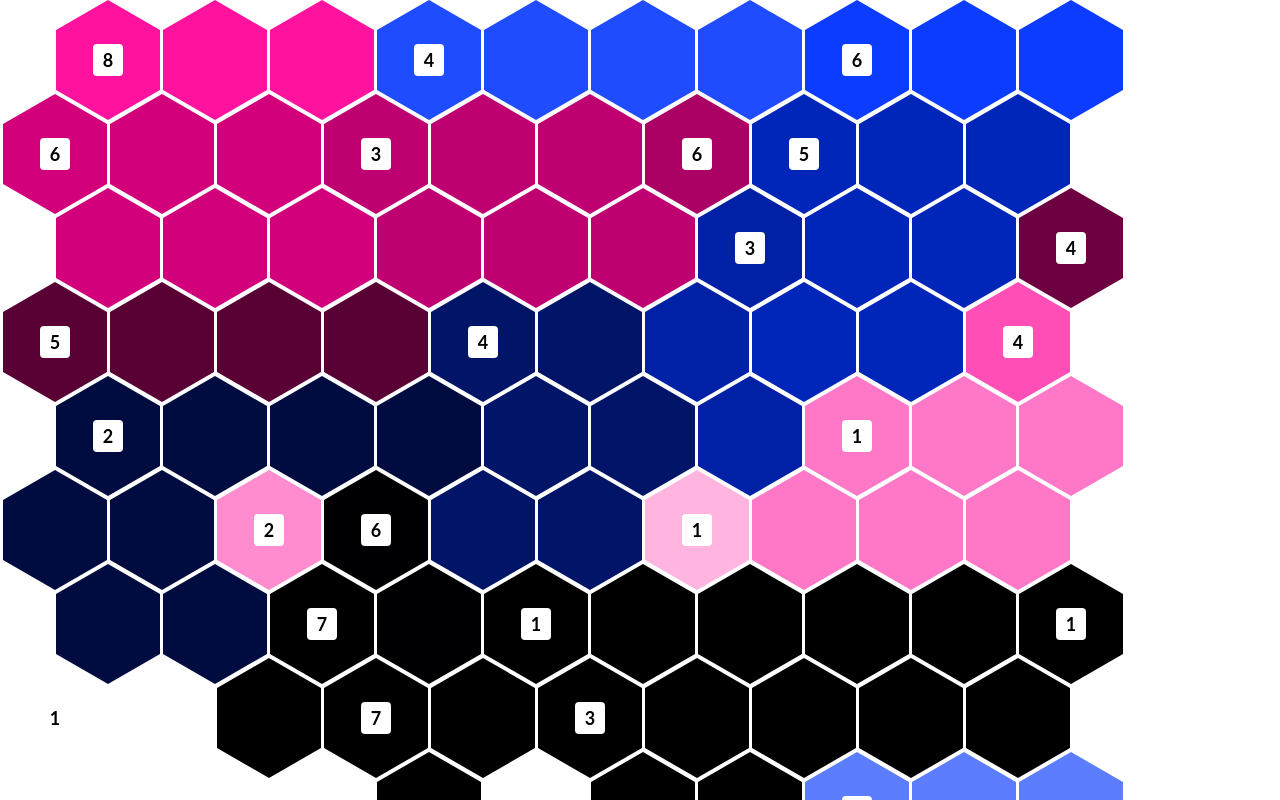
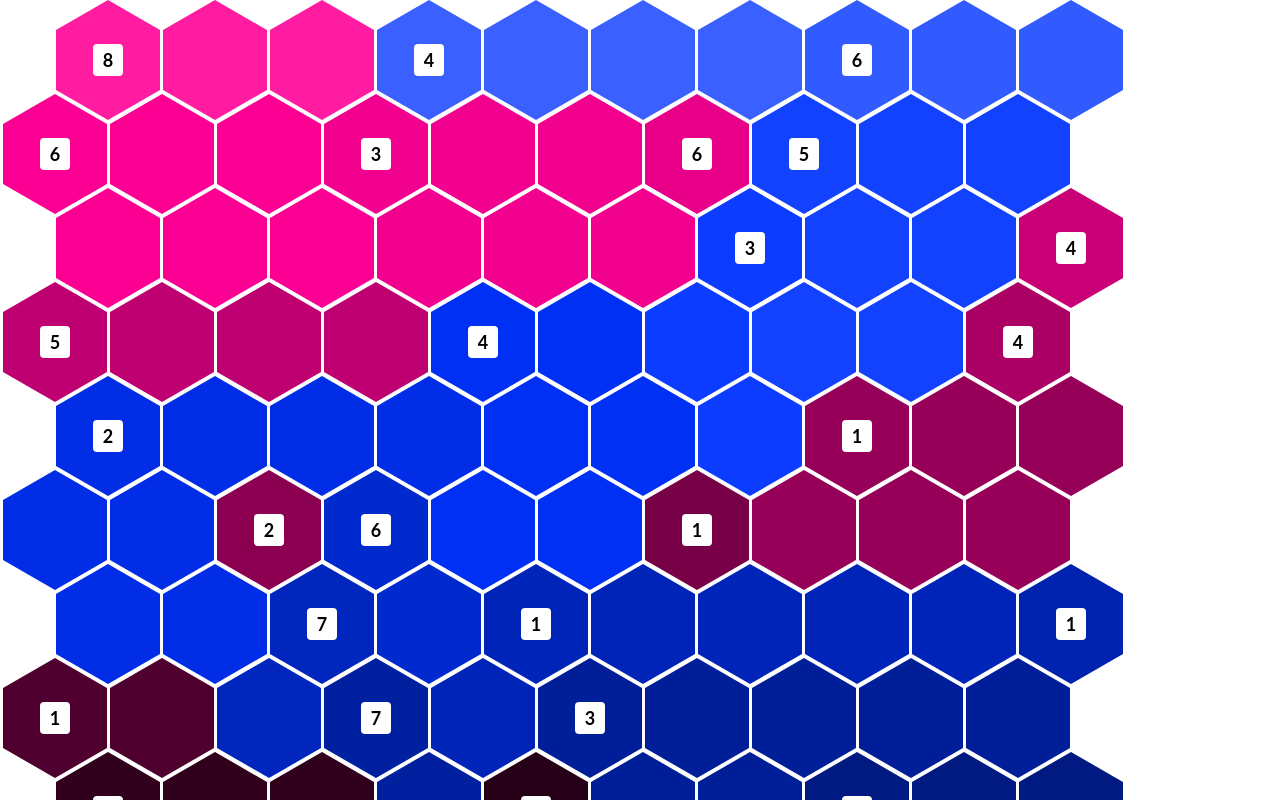
Before and after one commit to obedparla/dicewars, a React (Create React App) app: page / in a window 1280 px wide. Shown: the top 800 px of the page. Built offline with nearby package versions, Linux system fonts and the light colour scheme.

Commit message:
Modify the styling of sections since now all teams have incremental ids

```diff
--- a/src/App.css
+++ b/src/App.css
@@ -21,154 +21,304 @@
     .hexagon .children:empty {
       background: transparent; }
   .hexagon.team-1.group-1 .top {
+    border-bottom-color: #ff1ca1; }
+  .hexagon.team-1.group-1 .middle {
+    background: #ff1ca1; }
+  .hexagon.team-1.group-1 .bottom {
+    border-top-color: #ff1ca1; }
+  .hexagon.team-1.group-2 .top {
     border-bottom-color: #ff129d; }
-  .hexagon.team-1.group-1 .middle {
+  .hexagon.team-1.group-2 .middle {
     background: #ff129d; }
-  .hexagon.team-1.group-1 .bottom {
+  .hexagon.team-1.group-2 .bottom {
     border-top-color: #ff129d; }
-  .hexagon.team-1.group-2 .top {
+  .hexagon.team-1.group-3 .top {
+    border-bottom-color: #ff0798; }
+  .hexagon.team-1.group-3 .middle {
+    background: #ff0798; }
+  .hexagon.team-1.group-3 .bottom {
+    border-top-color: #ff0798; }
+  .hexagon.team-1.group-4 .top {
     border-bottom-color: #fc0094; }
-  .hexagon.team-1.group-2 .middle {
+  .hexagon.team-1.group-4 .middle {
     background: #fc0094; }
-  .hexagon.team-1.group-2 .bottom {
+  .hexagon.team-1.group-4 .bottom {
     border-top-color: #fc0094; }
-  .hexagon.team-1.group-3 .top {
+  .hexagon.team-1.group-5 .top {
+    border-bottom-color: #f2008e; }
+  .hexagon.team-1.group-5 .middle {
+    background: #f2008e; }
+  .hexagon.team-1.group-5 .bottom {
+    border-top-color: #f2008e; }
+  .hexagon.team-1.group-6 .top {
     border-bottom-color: #e80088; }
-  .hexagon.team-1.group-3 .middle {
+  .hexagon.team-1.group-6 .middle {
     background: #e80088; }
-  .hexagon.team-1.group-3 .bottom {
+  .hexagon.team-1.group-6 .bottom {
     border-top-color: #e80088; }
-  .hexagon.team-1.group-4 .top {
+  .hexagon.team-1.group-7 .top {
+    border-bottom-color: #de0082; }
+  .hexagon.team-1.group-7 .middle {
+    background: #de0082; }
+  .hexagon.team-1.group-7 .bottom {
+    border-top-color: #de0082; }
+  .hexagon.team-1.group-8 .top {
     border-bottom-color: #d3007c; }
-  .hexagon.team-1.group-4 .middle {
+  .hexagon.team-1.group-8 .middle {
     background: #d3007c; }
-  .hexagon.team-1.group-4 .bottom {
+  .hexagon.team-1.group-8 .bottom {
     border-top-color: #d3007c; }
-  .hexagon.team-1.group-5 .top {
+  .hexagon.team-1.group-9 .top {
+    border-bottom-color: #c90076; }
+  .hexagon.team-1.group-9 .middle {
+    background: #c90076; }
+  .hexagon.team-1.group-9 .bottom {
+    border-top-color: #c90076; }
+  .hexagon.team-1.group-10 .top {
     border-bottom-color: #bf0070; }
-  .hexagon.team-1.group-5 .middle {
+  .hexagon.team-1.group-10 .middle {
     background: #bf0070; }
-  .hexagon.team-1.group-5 .bottom {
+  .hexagon.team-1.group-10 .bottom {
     border-top-color: #bf0070; }
-  .hexagon.team-1.group-6 .top {
+  .hexagon.team-1.group-11 .top {
+    border-bottom-color: #b5006a; }
+  .hexagon.team-1.group-11 .middle {
+    background: #b5006a; }
+  .hexagon.team-1.group-11 .bottom {
+    border-top-color: #b5006a; }
+  .hexagon.team-1.group-12 .top {
     border-bottom-color: #ab0064; }
-  .hexagon.team-1.group-6 .middle {
+  .hexagon.team-1.group-12 .middle {
     background: #ab0064; }
-  .hexagon.team-1.group-6 .bottom {
+  .hexagon.team-1.group-12 .bottom {
     border-top-color: #ab0064; }
-  .hexagon.team-1.group-7 .top {
+  .hexagon.team-1.group-13 .top {
+    border-bottom-color: #a0005e; }
+  .hexagon.team-1.group-13 .middle {
+    background: #a0005e; }
+  .hexagon.team-1.group-13 .bottom {
+    border-top-color: #a0005e; }
+  .hexagon.team-1.group-14 .top {
     border-bottom-color: #960058; }
-  .hexagon.team-1.group-7 .middle {
+  .hexagon.team-1.group-14 .middle {
     background: #960058; }
-  .hexagon.team-1.group-7 .bottom {
+  .hexagon.team-1.group-14 .bottom {
     border-top-color: #960058; }
-  .hexagon.team-1.group-8 .top {
+  .hexagon.team-1.group-15 .top {
+    border-bottom-color: #8c0052; }
+  .hexagon.team-1.group-15 .middle {
+    background: #8c0052; }
+  .hexagon.team-1.group-15 .bottom {
+    border-top-color: #8c0052; }
+  .hexagon.team-1.group-16 .top {
     border-bottom-color: #82004c; }
-  .hexagon.team-1.group-8 .middle {
+  .hexagon.team-1.group-16 .middle {
     background: #82004c; }
-  .hexagon.team-1.group-8 .bottom {
+  .hexagon.team-1.group-16 .bottom {
     border-top-color: #82004c; }
-  .hexagon.team-1.group-9 .top {
+  .hexagon.team-1.group-17 .top {
+    border-bottom-color: #780046; }
+  .hexagon.team-1.group-17 .middle {
+    background: #780046; }
+  .hexagon.team-1.group-17 .bottom {
+    border-top-color: #780046; }
+  .hexagon.team-1.group-18 .top {
     border-bottom-color: #6d0040; }
-  .hexagon.team-1.group-9 .middle {
+  .hexagon.team-1.group-18 .middle {
     background: #6d0040; }
-  .hexagon.team-1.group-9 .bottom {
+  .hexagon.team-1.group-18 .bottom {
     border-top-color: #6d0040; }
-  .hexagon.team-1.group-10 .top {
+  .hexagon.team-1.group-19 .top {
+    border-bottom-color: #63003a; }
+  .hexagon.team-1.group-19 .middle {
+    background: #63003a; }
+  .hexagon.team-1.group-19 .bottom {
+    border-top-color: #63003a; }
+  .hexagon.team-1.group-20 .top {
     border-bottom-color: #590034; }
-  .hexagon.team-1.group-10 .middle {
+  .hexagon.team-1.group-20 .middle {
     background: #590034; }
-  .hexagon.team-1.group-10 .bottom {
+  .hexagon.team-1.group-20 .bottom {
     border-top-color: #590034; }
-  .hexagon.team-1.group-11 .top {
-    border-bottom-color: #ff3aad; }
-  .hexagon.team-1.group-11 .middle {
-    background: #ff3aad; }
-  .hexagon.team-1.group-11 .bottom {
-    border-top-color: #ff3aad; }
-  .hexagon.team-1.group-12 .top {
-    border-bottom-color: #ff4fb6; }
-  .hexagon.team-1.group-12 .middle {
-    background: #ff4fb6; }
-  .hexagon.team-1.group-12 .bottom {
-    border-top-color: #ff4fb6; }
-  .hexagon.team-1.group-13 .top {
-    border-bottom-color: #ff63be; }
-  .hexagon.team-1.group-13 .middle {
-    background: #ff63be; }
-  .hexagon.team-1.group-13 .bottom {
-    border-top-color: #ff63be; }
-  .hexagon.team-1.group-14 .top {
-    border-bottom-color: #ff78c7; }
-  .hexagon.team-1.group-14 .middle {
-    background: #ff78c7; }
-  .hexagon.team-1.group-14 .bottom {
-    border-top-color: #ff78c7; }
-  .hexagon.team-1.group-15 .top {
-    border-bottom-color: #ff8ccf; }
-  .hexagon.team-1.group-15 .middle {
-    background: #ff8ccf; }
-  .hexagon.team-1.group-15 .bottom {
-    border-top-color: #ff8ccf; }
-  .hexagon.team-1.group-16 .top {
-    border-bottom-color: #ffa0d8; }
-  .hexagon.team-1.group-16 .middle {
-    background: #ffa0d8; }
-  .hexagon.team-1.group-16 .bottom {
-    border-top-color: #ffa0d8; }
-  .hexagon.team-1.group-17 .top {
-    border-bottom-color: #ffb5e0; }
-  .hexagon.team-1.group-17 .middle {
-    background: #ffb5e0; }
-  .hexagon.team-1.group-17 .bottom {
-    border-top-color: #ffb5e0; }
-  .hexagon.team-1.group-18 .top {
-    border-bottom-color: #ffc9e9; }
-  .hexagon.team-1.group-18 .middle {
-    background: #ffc9e9; }
-  .hexagon.team-1.group-18 .bottom {
-    border-top-color: #ffc9e9; }
-  .hexagon.team-1.group-19 .top {
-    border-bottom-color: #ffdef1; }
-  .hexagon.team-1.group-19 .middle {
-    background: #ffdef1; }
-  .hexagon.team-1.group-19 .bottom {
-    border-top-color: #ffdef1; }
-  .hexagon.team-1.group-20 .top {
-    border-bottom-color: #fff2fa; }
-  .hexagon.team-1.group-20 .middle {
-    background: #fff2fa; }
-  .hexagon.team-1.group-20 .bottom {
-    border-top-color: #fff2fa; }
   .hexagon.team-1.group-21 .top {
+    border-bottom-color: #4f002e; }
+  .hexagon.team-1.group-21 .middle {
+    background: #4f002e; }
+  .hexagon.team-1.group-21 .bottom {
+    border-top-color: #4f002e; }
+  .hexagon.team-1.group-22 .top {
+    border-bottom-color: #450028; }
+  .hexagon.team-1.group-22 .middle {
+    background: #450028; }
+  .hexagon.team-1.group-22 .bottom {
+    border-top-color: #450028; }
+  .hexagon.team-1.group-23 .top {
+    border-bottom-color: #3a0022; }
+  .hexagon.team-1.group-23 .middle {
+    background: #3a0022; }
+  .hexagon.team-1.group-23 .bottom {
+    border-top-color: #3a0022; }
+  .hexagon.team-1.group-24 .top {
+    border-bottom-color: #30001c; }
+  .hexagon.team-1.group-24 .middle {
+    background: #30001c; }
+  .hexagon.team-1.group-24 .bottom {
+    border-top-color: #30001c; }
+  .hexagon.team-1.group-25 .top {
+    border-bottom-color: #260016; }
+  .hexagon.team-1.group-25 .middle {
+    background: #260016; }
+  .hexagon.team-1.group-25 .bottom {
+    border-top-color: #260016; }
+  .hexagon.team-1.group-26 .top {
+    border-bottom-color: #1c0010; }
+  .hexagon.team-1.group-26 .middle {
+    background: #1c0010; }
+  .hexagon.team-1.group-26 .bottom {
+    border-top-color: #1c0010; }
+  .hexagon.team-1.group-27 .top {
+    border-bottom-color: #12000a; }
+  .hexagon.team-1.group-27 .middle {
+    background: #12000a; }
+  .hexagon.team-1.group-27 .bottom {
+    border-top-color: #12000a; }
+  .hexagon.team-1.group-28 .top {
+    border-bottom-color: #070004; }
+  .hexagon.team-1.group-28 .middle {
+    background: #070004; }
+  .hexagon.team-1.group-28 .bottom {
+    border-top-color: #070004; }
+  .hexagon.team-1.group-29 .top {
+    border-bottom-color: black; }
+  .hexagon.team-1.group-29 .middle {
+    background: black; }
+  .hexagon.team-1.group-29 .bottom {
+    border-top-color: black; }
+  .hexagon.team-1.group-30 .top {
     border-bottom-color: white; }
-  .hexagon.team-1.group-21 .middle {
+  .hexagon.team-1.group-30 .middle {
     background: white; }
-  .hexagon.team-1.group-21 .bottom {
+  .hexagon.team-1.group-30 .bottom {
     border-top-color: white; }
-  .hexagon.team-1.group-22 .top {
+  .hexagon.team-1.group-31 .top {
     border-bottom-color: white; }
-  .hexagon.team-1.group-22 .middle {
+  .hexagon.team-1.group-31 .middle {
     background: white; }
-  .hexagon.team-1.group-22 .bottom {
+  .hexagon.team-1.group-31 .bottom {
     border-top-color: white; }
-  .hexagon.team-1.group-23 .top {
+  .hexagon.team-1.group-32 .top {
     border-bottom-color: white; }
-  .hexagon.team-1.group-23 .middle {
+  .hexagon.team-1.group-32 .middle {
     background: white; }
-  .hexagon.team-1.group-23 .bottom {
+  .hexagon.team-1.group-32 .bottom {
     border-top-color: white; }
-  .hexagon.team-1.group-24 .top {
+  .hexagon.team-1.group-33 .top {
     border-bottom-color: white; }
-  .hexagon.team-1.group-24 .middle {
+  .hexagon.team-1.group-33 .middle {
     background: white; }
-  .hexagon.team-1.group-24 .bottom {
+  .hexagon.team-1.group-33 .bottom {
     border-top-color: white; }
-  .hexagon.team-1.group-25 .top {
+  .hexagon.team-1.group-34 .top {
     border-bottom-color: white; }
-  .hexagon.team-1.group-25 .middle {
+  .hexagon.team-1.group-34 .middle {
     background: white; }
-  .hexagon.team-1.group-25 .bottom {
+  .hexagon.team-1.group-34 .bottom {
+    border-top-color: white; }
+  .hexagon.team-1.group-35 .top {
+    border-bottom-color: white; }
+  .hexagon.team-1.group-35 .middle {
+    background: white; }
+  .hexagon.team-1.group-35 .bottom {
+    border-top-color: white; }
+  .hexagon.team-1.group-36 .top {
+    border-bottom-color: white; }
+  .hexagon.team-1.group-36 .middle {
+    background: white; }
+  .hexagon.team-1.group-36 .bottom {
+    border-top-color: white; }
+  .hexagon.team-1.group-37 .top {
+    border-bottom-color: white; }
+  .hexagon.team-1.group-37 .middle {
+    background: white; }
+  .hexagon.team-1.group-37 .bottom {
+    border-top-color: white; }
+  .hexagon.team-1.group-38 .top {
+    border-bottom-color: white; }
+  .hexagon.team-1.group-38 .middle {
+    background: white; }
+  .hexagon.team-1.group-38 .bottom {
+    border-top-color: white; }
+  .hexagon.team-1.group-39 .top {
+    border-bottom-color: white; }
+  .hexagon.team-1.group-39 .middle {
+    background: white; }
+  .hexagon.team-1.group-39 .bottom {
+    border-top-color: white; }
+  .hexagon.team-1.group-40 .top {
+    border-bottom-color: white; }
+  .hexagon.team-1.group-40 .middle {
+    background: white; }
+  .hexagon.team-1.group-40 .bottom {
+    border-top-color: white; }
+  .hexagon.team-1.group-41 .top {
+    border-bottom-color: white; }
+  .hexagon.team-1.group-41 .middle {
+    background: white; }
+  .hexagon.team-1.group-41 .bottom {
+    border-top-color: white; }
+  .hexagon.team-1.group-42 .top {
+    border-bottom-color: white; }
+  .hexagon.team-1.group-42 .middle {
+    background: white; }
+  .hexagon.team-1.group-42 .bottom {
+    border-top-color: white; }
+  .hexagon.team-1.group-43 .top {
+    border-bottom-color: white; }
+  .hexagon.team-1.group-43 .middle {
+    background: white; }
+  .hexagon.team-1.group-43 .bottom {
+    border-top-color: white; }
+  .hexagon.team-1.group-44 .top {
+    border-bottom-color: white; }
+  .hexagon.team-1.group-44 .middle {
+    background: white; }
+  .hexagon.team-1.group-44 .bottom {
+    border-top-color: white; }
+  .hexagon.team-1.group-45 .top {
+    border-bottom-color: white; }
+  .hexagon.team-1.group-45 .middle {
+    background: white; }
+  .hexagon.team-1.group-45 .bottom {
+    border-top-color: white; }
+  .hexagon.team-1.group-46 .top {
+    border-bottom-color: white; }
+  .hexagon.team-1.group-46 .middle {
+    background: white; }
+  .hexagon.team-1.group-46 .bottom {
+    border-top-color: white; }
+  .hexagon.team-1.group-47 .top {
+    border-bottom-color: white; }
+  .hexagon.team-1.group-47 .middle {
+    background: white; }
+  .hexagon.team-1.group-47 .bottom {
+    border-top-color: white; }
+  .hexagon.team-1.group-48 .top {
+    border-bottom-color: white; }
+  .hexagon.team-1.group-48 .middle {
+    background: white; }
+  .hexagon.team-1.group-48 .bottom {
+    border-top-color: white; }
+  .hexagon.team-1.group-49 .top {
+    border-bottom-color: white; }
+  .hexagon.team-1.group-49 .middle {
+    background: white; }
+  .hexagon.team-1.group-49 .bottom {
+    border-top-color: white; }
+  .hexagon.team-1.group-50 .top {
+    border-bottom-color: white; }
+  .hexagon.team-1.group-50 .middle {
+    background: white; }
+  .hexagon.team-1.group-50 .bottom {
     border-top-color: white; }
   .hexagon.team-1.hovered-section .top {
     border-bottom-color: #fff44d; }
@@ -183,203 +333,203 @@
   .hexagon.team-1.clicked-section .bottom {
     border-top-color: #59ff50; }
   .hexagon.team-2.group-1 .top {
-    border-bottom-color: #355dff; }
+    border-bottom-color: #4167ff; }
   .hexagon.team-2.group-1 .middle {
-    background: #355dff; }
+    background: #4167ff; }
   .hexagon.team-2.group-1 .bottom {
-    border-top-color: #355dff; }
+    border-top-color: #4167ff; }
   .hexagon.team-2.group-2 .top {
-    border-bottom-color: #204cff; }
+    border-bottom-color: #3a61ff; }
   .hexagon.team-2.group-2 .middle {
-    background: #204cff; }
+    background: #3a61ff; }
   .hexagon.team-2.group-2 .bottom {
-    border-top-color: #204cff; }
+    border-top-color: #3a61ff; }
   .hexagon.team-2.group-3 .top {
+    border-bottom-color: #325bff; }
+  .hexagon.team-2.group-3 .middle {
+    background: #325bff; }
+  .hexagon.team-2.group-3 .bottom {
+    border-top-color: #325bff; }
+  .hexagon.team-2.group-4 .top {
+    border-bottom-color: #2a54ff; }
+  .hexagon.team-2.group-4 .middle {
+    background: #2a54ff; }
+  .hexagon.team-2.group-4 .bottom {
+    border-top-color: #2a54ff; }
+  .hexagon.team-2.group-5 .top {
+    border-bottom-color: #234eff; }
+  .hexagon.team-2.group-5 .middle {
+    background: #234eff; }
+  .hexagon.team-2.group-5 .bottom {
+    border-top-color: #234eff; }
+  .hexagon.team-2.group-6 .top {
+    border-bottom-color: #1b48ff; }
+  .hexagon.team-2.group-6 .middle {
+    background: #1b48ff; }
+  .hexagon.team-2.group-6 .bottom {
+    border-top-color: #1b48ff; }
+  .hexagon.team-2.group-7 .top {
+    border-bottom-color: #1342ff; }
+  .hexagon.team-2.group-7 .middle {
+    background: #1342ff; }
+  .hexagon.team-2.group-7 .bottom {
+    border-top-color: #1342ff; }
+  .hexagon.team-2.group-8 .top {
     border-bottom-color: #0c3cff; }
-  .hexagon.team-2.group-3 .middle {
+  .hexagon.team-2.group-8 .middle {
     background: #0c3cff; }
-  .hexagon.team-2.group-3 .bottom {
+  .hexagon.team-2.group-8 .bottom {
     border-top-color: #0c3cff; }
-  .hexagon.team-2.group-4 .top {
-    border-bottom-color: #0031f6; }
-  .hexagon.team-2.group-4 .middle {
-    background: #0031f6; }
-  .hexagon.team-2.group-4 .bottom {
-    border-top-color: #0031f6; }
-  .hexagon.team-2.group-5 .top {
-    border-bottom-color: #002de2; }
-  .hexagon.team-2.group-5 .middle {
-    background: #002de2; }
-  .hexagon.team-2.group-5 .bottom {
-    border-top-color: #002de2; }
-  .hexagon.team-2.group-6 .top {
+  .hexagon.team-2.group-9 .top {
+    border-bottom-color: #0436ff; }
+  .hexagon.team-2.group-9 .middle {
+    background: #0436ff; }
+  .hexagon.team-2.group-9 .bottom {
+    border-top-color: #0436ff; }
+  .hexagon.team-2.group-10 .top {
+    border-bottom-color: #0032fc; }
+  .hexagon.team-2.group-10 .middle {
+    background: #0032fc; }
+  .hexagon.team-2.group-10 .bottom {
+    border-top-color: #0032fc; }
+  .hexagon.team-2.group-11 .top {
+    border-bottom-color: #0030f4; }
+  .hexagon.team-2.group-11 .middle {
+    background: #0030f4; }
+  .hexagon.team-2.group-11 .bottom {
+    border-top-color: #0030f4; }
+  .hexagon.team-2.group-12 .top {
+    border-bottom-color: #002fec; }
+  .hexagon.team-2.group-12 .middle {
+    background: #002fec; }
+  .hexagon.team-2.group-12 .bottom {
+    border-top-color: #002fec; }
+  .hexagon.team-2.group-13 .top {
+    border-bottom-color: #002de5; }
+  .hexagon.team-2.group-13 .middle {
+    background: #002de5; }
+  .hexagon.team-2.group-13 .bottom {
+    border-top-color: #002de5; }
+  .hexagon.team-2.group-14 .top {
+    border-bottom-color: #002cdd; }
+  .hexagon.team-2.group-14 .middle {
+    background: #002cdd; }
+  .hexagon.team-2.group-14 .bottom {
+    border-top-color: #002cdd; }
+  .hexagon.team-2.group-15 .top {
+    border-bottom-color: #002ad5; }
+  .hexagon.team-2.group-15 .middle {
+    background: #002ad5; }
+  .hexagon.team-2.group-15 .bottom {
+    border-top-color: #002ad5; }
+  .hexagon.team-2.group-16 .top {
     border-bottom-color: #0029ce; }
-  .hexagon.team-2.group-6 .middle {
+  .hexagon.team-2.group-16 .middle {
     background: #0029ce; }
-  .hexagon.team-2.group-6 .bottom {
+  .hexagon.team-2.group-16 .bottom {
     border-top-color: #0029ce; }
-  .hexagon.team-2.group-7 .top {
-    border-bottom-color: #0025b9; }
-  .hexagon.team-2.group-7 .middle {
-    background: #0025b9; }
-  .hexagon.team-2.group-7 .bottom {
-    border-top-color: #0025b9; }
-  .hexagon.team-2.group-8 .top {
-    border-bottom-color: #0021a5; }
-  .hexagon.team-2.group-8 .middle {
-    background: #0021a5; }
-  .hexagon.team-2.group-8 .bottom {
-    border-top-color: #0021a5; }
-  .hexagon.team-2.group-9 .top {
+  .hexagon.team-2.group-17 .top {
+    border-bottom-color: #0027c6; }
+  .hexagon.team-2.group-17 .middle {
+    background: #0027c6; }
+  .hexagon.team-2.group-17 .bottom {
+    border-top-color: #0027c6; }
+  .hexagon.team-2.group-18 .top {
+    border-bottom-color: #0026be; }
+  .hexagon.team-2.group-18 .middle {
+    background: #0026be; }
+  .hexagon.team-2.group-18 .bottom {
+    border-top-color: #0026be; }
+  .hexagon.team-2.group-19 .top {
+    border-bottom-color: #0024b7; }
+  .hexagon.team-2.group-19 .middle {
+    background: #0024b7; }
+  .hexagon.team-2.group-19 .bottom {
+    border-top-color: #0024b7; }
+  .hexagon.team-2.group-20 .top {
+    border-bottom-color: #0023af; }
+  .hexagon.team-2.group-20 .middle {
+    background: #0023af; }
+  .hexagon.team-2.group-20 .bottom {
+    border-top-color: #0023af; }
+  .hexagon.team-2.group-21 .top {
+    border-bottom-color: #0021a7; }
+  .hexagon.team-2.group-21 .middle {
+    background: #0021a7; }
+  .hexagon.team-2.group-21 .bottom {
+    border-top-color: #0021a7; }
+  .hexagon.team-2.group-22 .top {
+    border-bottom-color: #0020a0; }
+  .hexagon.team-2.group-22 .middle {
+    background: #0020a0; }
+  .hexagon.team-2.group-22 .bottom {
+    border-top-color: #0020a0; }
+  .hexagon.team-2.group-23 .top {
+    border-bottom-color: #001e98; }
+  .hexagon.team-2.group-23 .middle {
+    background: #001e98; }
+  .hexagon.team-2.group-23 .bottom {
+    border-top-color: #001e98; }
+  .hexagon.team-2.group-24 .top {
     border-bottom-color: #001d90; }
-  .hexagon.team-2.group-9 .middle {
+  .hexagon.team-2.group-24 .middle {
     background: #001d90; }
-  .hexagon.team-2.group-9 .bottom {
+  .hexagon.team-2.group-24 .bottom {
     border-top-color: #001d90; }
-  .hexagon.team-2.group-10 .top {
-    border-bottom-color: #00197c; }
-  .hexagon.team-2.group-10 .middle {
-    background: #00197c; }
-  .hexagon.team-2.group-10 .bottom {
-    border-top-color: #00197c; }
-  .hexagon.team-2.group-11 .top {
-    border-bottom-color: #001468; }
-  .hexagon.team-2.group-11 .middle {
-    background: #001468; }
-  .hexagon.team-2.group-11 .bottom {
-    border-top-color: #001468; }
-  .hexagon.team-2.group-12 .top {
-    border-bottom-color: #001053; }
-  .hexagon.team-2.group-12 .middle {
-    background: #001053; }
-  .hexagon.team-2.group-12 .bottom {
-    border-top-color: #001053; }
-  .hexagon.team-2.group-13 .top {
-    border-bottom-color: #000c3f; }
-  .hexagon.team-2.group-13 .middle {
-    background: #000c3f; }
-  .hexagon.team-2.group-13 .bottom {
-    border-top-color: #000c3f; }
-  .hexagon.team-2.group-14 .top {
-    border-bottom-color: #00082a; }
-  .hexagon.team-2.group-14 .middle {
-    background: #00082a; }
-  .hexagon.team-2.group-14 .bottom {
-    border-top-color: #00082a; }
-  .hexagon.team-2.group-15 .top {
-    border-bottom-color: #000416; }
-  .hexagon.team-2.group-15 .middle {
-    background: #000416; }
-  .hexagon.team-2.group-15 .bottom {
-    border-top-color: #000416; }
-  .hexagon.team-2.group-16 .top {
-    border-bottom-color: #000002; }
-  .hexagon.team-2.group-16 .middle {
-    background: #000002; }
-  .hexagon.team-2.group-16 .bottom {
-    border-top-color: #000002; }
-  .hexagon.team-2.group-17 .top {
-    border-bottom-color: black; }
-  .hexagon.team-2.group-17 .middle {
-    background: black; }
-  .hexagon.team-2.group-17 .bottom {
-    border-top-color: black; }
-  .hexagon.team-2.group-18 .top {
-    border-bottom-color: black; }
-  .hexagon.team-2.group-18 .middle {
-    background: black; }
-  .hexagon.team-2.group-18 .bottom {
-    border-top-color: black; }
-  .hexagon.team-2.group-19 .top {
-    border-bottom-color: black; }
-  .hexagon.team-2.group-19 .middle {
-    background: black; }
-  .hexagon.team-2.group-19 .bottom {
-    border-top-color: black; }
-  .hexagon.team-2.group-20 .top {
-    border-bottom-color: black; }
-  .hexagon.team-2.group-20 .middle {
-    background: black; }
-  .hexagon.team-2.group-20 .bottom {
-    border-top-color: black; }
-  .hexagon.team-2.group-21 .top {
-    border-bottom-color: black; }
-  .hexagon.team-2.group-21 .middle {
-    background: black; }
-  .hexagon.team-2.group-21 .bottom {
-    border-top-color: black; }
-  .hexagon.team-2.group-22 .top {
-    border-bottom-color: black; }
-  .hexagon.team-2.group-22 .middle {
-    background: black; }
-  .hexagon.team-2.group-22 .bottom {
-    border-top-color: black; }
-  .hexagon.team-2.group-23 .top {
-    border-bottom-color: black; }
-  .hexagon.team-2.group-23 .middle {
-    background: black; }
-  .hexagon.team-2.group-23 .bottom {
-    border-top-color: black; }
-  .hexagon.team-2.group-24 .top {
-    border-bottom-color: black; }
-  .hexagon.team-2.group-24 .middle {
-    background: black; }
-  .hexagon.team-2.group-24 .bottom {
-    border-top-color: black; }
   .hexagon.team-2.group-25 .top {
-    border-bottom-color: #496dff; }
+    border-bottom-color: #001b89; }
   .hexagon.team-2.group-25 .middle {
-    background: #496dff; }
+    background: #001b89; }
   .hexagon.team-2.group-25 .bottom {
-    border-top-color: #496dff; }
+    border-top-color: #001b89; }
   .hexagon.team-2.group-26 .top {
-    border-bottom-color: #5d7dff; }
+    border-bottom-color: #001a81; }
   .hexagon.team-2.group-26 .middle {
-    background: #5d7dff; }
+    background: #001a81; }
   .hexagon.team-2.group-26 .bottom {
-    border-top-color: #5d7dff; }
+    border-top-color: #001a81; }
   .hexagon.team-2.group-27 .top {
-    border-bottom-color: #728eff; }
+    border-bottom-color: #001879; }
   .hexagon.team-2.group-27 .middle {
-    background: #728eff; }
+    background: #001879; }
   .hexagon.team-2.group-27 .bottom {
-    border-top-color: #728eff; }
+    border-top-color: #001879; }
   .hexagon.team-2.group-28 .top {
-    border-bottom-color: #869eff; }
+    border-bottom-color: #001772; }
   .hexagon.team-2.group-28 .middle {
-    background: #869eff; }
+    background: #001772; }
   .hexagon.team-2.group-28 .bottom {
-    border-top-color: #869eff; }
+    border-top-color: #001772; }
   .hexagon.team-2.group-29 .top {
-    border-bottom-color: #9baeff; }
+    border-bottom-color: #00156a; }
   .hexagon.team-2.group-29 .middle {
-    background: #9baeff; }
+    background: #00156a; }
   .hexagon.team-2.group-29 .bottom {
-    border-top-color: #9baeff; }
+    border-top-color: #00156a; }
   .hexagon.team-2.group-30 .top {
-    border-bottom-color: #afbfff; }
+    border-bottom-color: white; }
   .hexagon.team-2.group-30 .middle {
-    background: #afbfff; }
+    background: white; }
   .hexagon.team-2.group-30 .bottom {
-    border-top-color: #afbfff; }
+    border-top-color: white; }
   .hexagon.team-2.group-31 .top {
-    border-bottom-color: #c3cfff; }
+    border-bottom-color: white; }
   .hexagon.team-2.group-31 .middle {
-    background: #c3cfff; }
+    background: white; }
   .hexagon.team-2.group-31 .bottom {
-    border-top-color: #c3cfff; }
+    border-top-color: white; }
   .hexagon.team-2.group-32 .top {
-    border-bottom-color: #d8e0ff; }
+    border-bottom-color: white; }
   .hexagon.team-2.group-32 .middle {
-    background: #d8e0ff; }
+    background: white; }
   .hexagon.team-2.group-32 .bottom {
-    border-top-color: #d8e0ff; }
+    border-top-color: white; }
   .hexagon.team-2.group-33 .top {
-    border-bottom-color: #ecf0ff; }
+    border-bottom-color: white; }
   .hexagon.team-2.group-33 .middle {
-    background: #ecf0ff; }
+    background: white; }
   .hexagon.team-2.group-33 .bottom {
-    border-top-color: #ecf0ff; }
+    border-top-color: white; }
   .hexagon.team-2.group-34 .top {
     border-bottom-color: white; }
   .hexagon.team-2.group-34 .middle {
```
Also changed, not shown: src/App.scss (+5 -7 lines), 1 other file (tests, documents, lock files or other folders).
